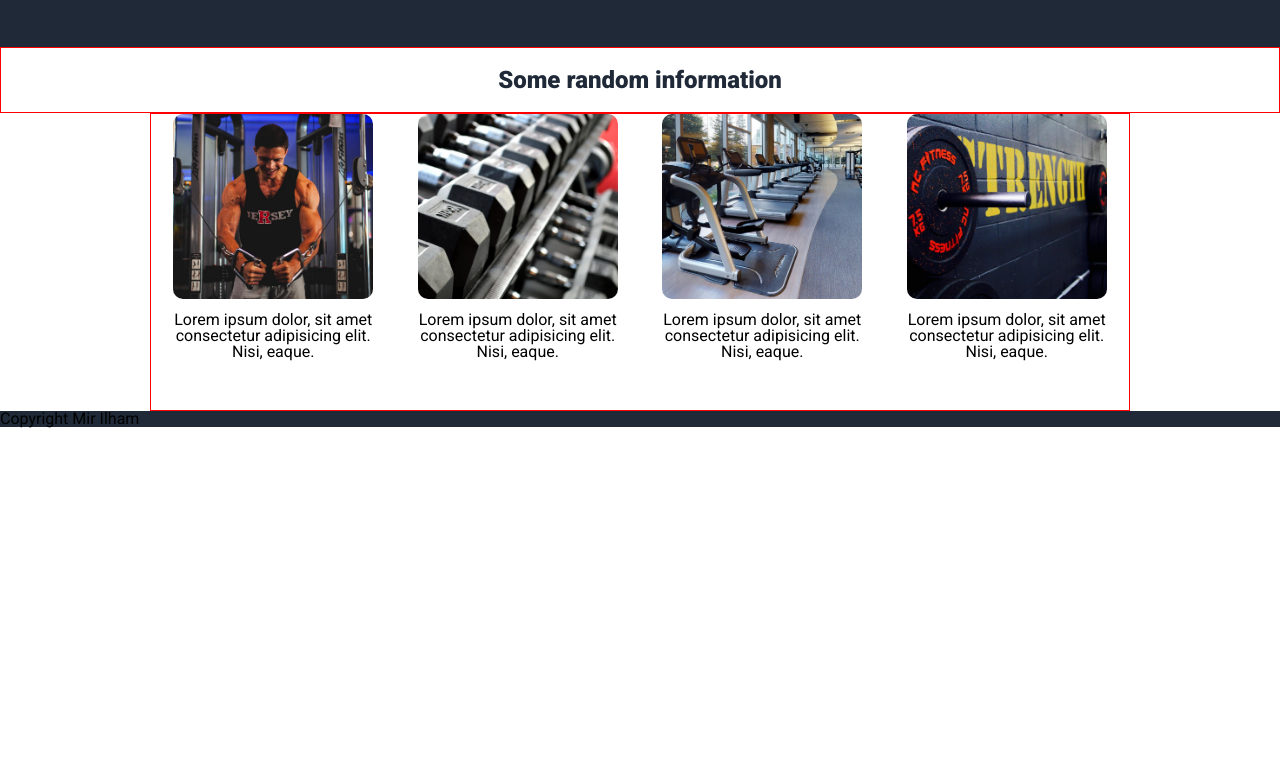
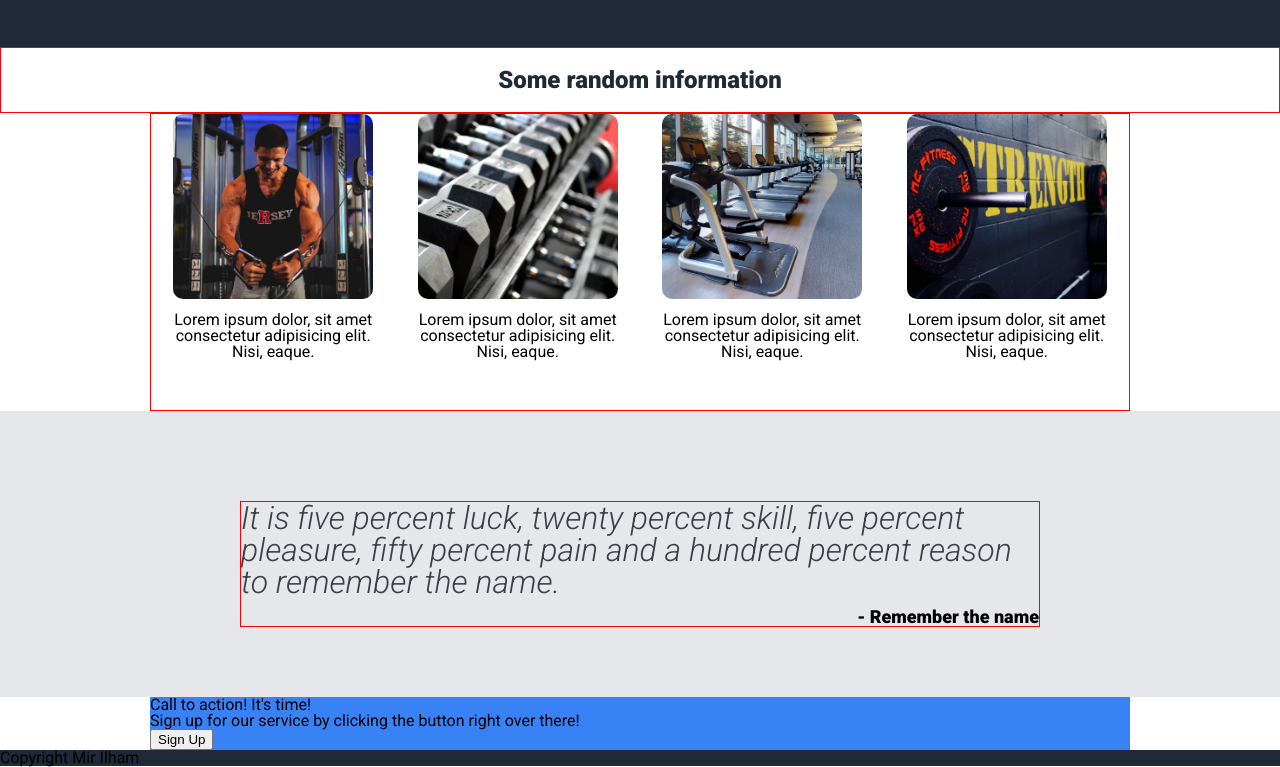
Before and after one commit to Mir-Ilham/landing_page, a plain HTML site: page index.html in a window 1280 px wide. Shown: the part 439-1206 px from the top of the page. Before the commit the page ends 867 px from the top, so only its background shows below. Drawn offline with Linux system fonts and the light colour scheme.

Commit message:
Add basic styling to quote section

```diff
--- a/index.html
+++ b/index.html
@@ -7,7 +7,7 @@
     <link rel="stylesheet" href="styles/main.css">
     <link rel="preconnect" href="https://fonts.googleapis.com">
     <link rel="preconnect" href="https://fonts.gstatic.com" crossorigin>
-    <link href="https://fonts.googleapis.com/css2?family=Raleway:wght@300;400;500&family=Roboto:ital,wght@0,400;0,900;1,300&display=swap" rel="stylesheet">
+    <link href="https://fonts.googleapis.com/css2?family=Roboto:ital,wght@0,400;0,900;1,300&display=swap" rel="stylesheet">
     <title>Landing Page</title>
 </head>
 <body>
@@ -54,11 +54,22 @@
     </div>
 
     <div class="quote">
-
+        <div>
+            <blockquote>
+                It is five percent luck, twenty percent skill, five percent pleasure, fifty percent pain and a hundred percent reason to remember the name.
+            </blockquote>
+            <p class="credit">- Remember the name</p>
+        </div>
     </div>
 
     <div class="cta">
-
+        <div class="cta-container">
+            <div>
+                <h3>Call to action! It's time!</h3>
+                <p>Sign up for our service by clicking the button right over there!</p>
+            </div>
+            <button type="submit">Sign Up</button>
+        </div>
     </div>
 
     <footer>Copyright <small>Mir Ilham</small></footer>
--- a/styles/main.css
+++ b/styles/main.css
@@ -74,6 +74,7 @@ nav {
 }
 
 .logo {
+    border: 1px solid red;
     font-size: 24px;
     color: #f9faf8;
 }
@@ -142,7 +143,7 @@ header {
 
 .info h2 {
     text-align: center;
-    border: 1px solid red;;
+    border: 1px solid red;
     font-size: 24px;
     font-weight: 900;
     color: #1f2937;
@@ -171,3 +172,38 @@ header {
     text-align: center;
     margin-top: 10px;
 }
+
+/* || Quote section */
+
+.quote {
+    background-color: #e5e7eb;
+    padding: 90px 0 70px 0;
+}
+
+.quote div {
+    border: 1px solid red;
+    width: 800px;
+    margin: 0 auto;
+}
+
+.quote blockquote {
+    font-size: 32px;
+    font-weight: 300;
+    font-style: italic;
+    color: #3a3f46;
+}
+
+.quote p {
+    margin-top: 10px;
+    font-size: 18px;
+    font-weight: bold;
+    text-align: right;
+}
+
+/* || CTA section */
+
+.cta-container {
+    width: 980px;
+    margin: 0 auto;
+    background-color: #3882f6;
+}
```
